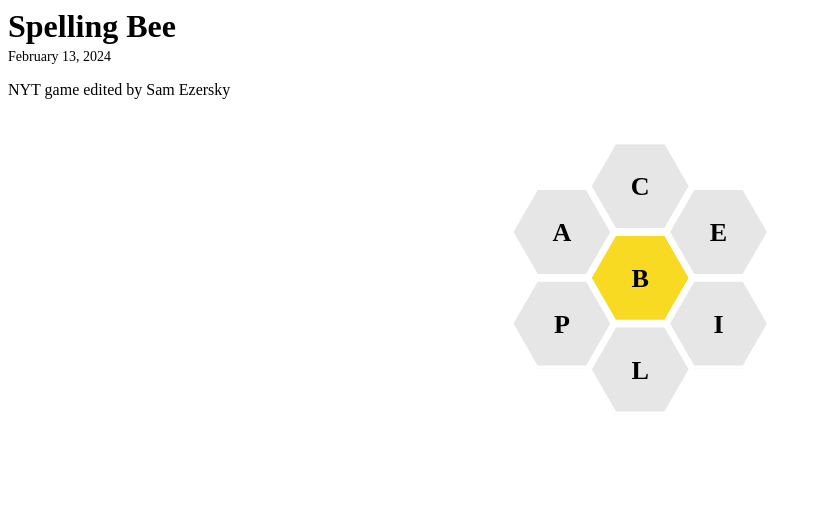
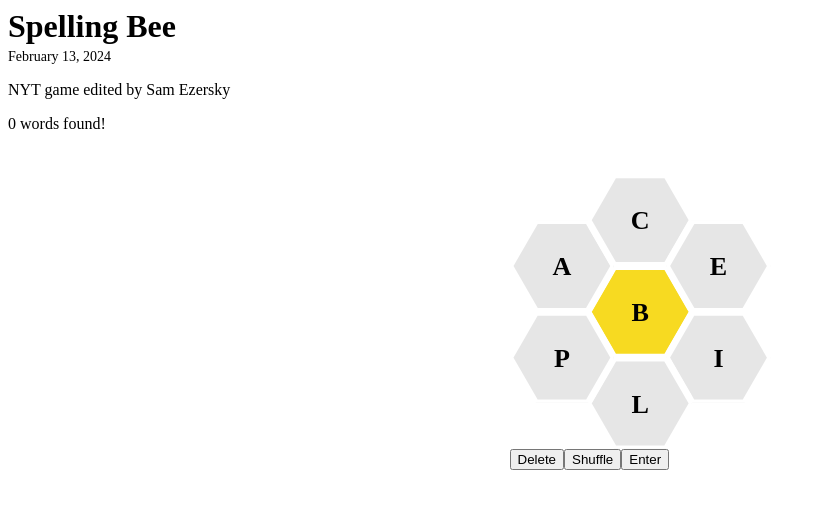
Before and after one commit to josephmokenela/spelling-bee, a React (Vite) app: page / in a window 1280 px wide. Shown: the top 508 px of the page, without its empty margins (0-822 px from the left). Built offline with nearby package versions, Linux system fonts and the light colour scheme.

Commit message:
Added the correct gueses component

```diff
--- a/src/App.jsx
+++ b/src/App.jsx
@@ -4,9 +4,37 @@
 import { useState } from 'react';
 import { Fragment } from 'react';
 import { Honeycomb } from './components/Honeycomb';
+import { Guess } from './components/Guess';
+import { CorrectGuesses } from './components/CorrectGuesses';
 
 function App() {
   const [data, setData] = useState();
+  const [guess, setGuess] = useState('');
+  const [correctGuesses, setCorrectGuesses] = useState([]);
+
+  const addLetter = (letter) => {
+    setGuess((g) => g + letter);
+  }
+
+  const removeLetter = () => {
+    setGuess(guess.slice(0, -1));
+  }
+
+  const addCorrectGuess = () => {
+    setCorrectGuesses([...correctGuesses, guess])
+  }
+
+  const checkGuess = () => {
+    if (correctGuesses.includes(guess)){
+      console.log('Already found');
+    } else if (data.answers && data.answers.includes(guess)) {
+      addCorrectGuess(guess);
+      console.log('Good job');
+    } else {
+      console.log('Not in the list');
+    }
+    setGuess('');
+  }
 
   useEffect(() => {
     async function fetchData() {
@@ -27,13 +55,18 @@
       data ?
       <Fragment>
         <Header date={data.displayDate} editor={data.editor} />
+        <CorrectGuesses correctGuesses={correctGuesses} />
         <section className='container'>
           <div className='inputs'>
             <div className='center'>
+              <Guess guess={guess} />
               <Honeycomb
               centerLetter={data.centerLetter}
               outerLetters={data.outerLetters}
-              validLetters={data.validLetters} />
+              validLetters={data.validLetters}
+              addLetter={addLetter}
+              removeLetter={removeLetter}
+              checkGuess={checkGuess} />
             </div>
           </div>
         </section>
--- /dev/null
+++ b/src/components/CorrectGuesses.jsx
@@ -0,0 +1,28 @@
+import { useState } from "react";
+
+export function CorrectGuesses({ correctGuesses }) {
+
+    const [isOpen, setIsOpen] = useState(false);
+
+    const openGuesses = (event) => {
+        event.preventDefault();
+        setIsOpen(true);
+    }
+
+    const closeGuesses = (event) => {
+        event.preventDefault();
+        setIsOpen(false);
+    }
+
+    return (
+        <section className="correctGuesses">
+            { isOpen ? <ul>
+                { correctGuesses.map((g) => {
+                    // we put the return or ()
+                   return <li key={g}>{g}</li>
+                })}
+            </ul> : <p>{correctGuesses.length} words found!</p> }
+            { isOpen ? <a className="openClose" href="#" onClick={closeGuesses}>Close</a> : correctGuesses.length > 0 ? <a className="openClose" href="#" onClick={openGuesses}>Open</a> : null}
+        </section>
+    );
+}
--- /dev/null
+++ b/src/components/Guess.jsx
@@ -0,0 +1,9 @@
+export function Guess({ guess }) {
+    return (
+        <section className="guess">
+            <p className="guess-letter">
+                { guess }
+            </p>
+        </section>
+    );
+}
--- a/src/components/Honeycomb.jsx
+++ b/src/components/Honeycomb.jsx
@@ -1,16 +1,40 @@
+import { useState } from "react";
 import { Letter } from "./Letter";
-export function Honeycomb({ centerLetter, outerLetters, validLetters
+import { Fragment } from "react";
+export function Honeycomb({
+        centerLetter,
+        outerLetters,
+        validLetters,
+        addLetter,
+        removeLetter,
+        checkGuess }) {
+    const [randomArray, setRandomArray] = useState([0, 1, 2, 3, 4, 5]);
 
-}) {
+    const shuffle = () => {
+        setRandomArray([...randomArray].sort((() => Math.random() - 0.5)));
+    }
     return (
-        <article className="honeycomb">
-            <Letter letter={centerLetter} isCenter={true} />
-            <Letter letter={outerLetters[0]} isCenter={false} />
-            <Letter letter={outerLetters[1]} isCenter={false} />
-            <Letter letter={outerLetters[2]} isCenter={false} />
-            <Letter letter={outerLetters[3]} isCenter={false} />
-            <Letter letter={outerLetters[4]} isCenter={false} />
-            <Letter letter={outerLetters[5]} isCenter={false} />
-        </article>
+        <Fragment>
+            <article className="honeycomb">
+                <Letter letter={centerLetter} isCenter={true} addLetter={addLetter} />
+                <Letter letter={outerLetters[randomArray[0]]} isCenter={false} addLetter={addLetter} />
+                <Letter letter={outerLetters[randomArray[1]]} isCenter={false} addLetter={addLetter} />
+                <Letter letter={outerLetters[randomArray[2]]} isCenter={false} addLetter={addLetter} />
+                <Letter letter={outerLetters[randomArray[3]]} isCenter={false} addLetter={addLetter} />
+                <Letter letter={outerLetters[randomArray[4]]} isCenter={false} addLetter={addLetter} />
+                <Letter letter={outerLetters[randomArray[5]]} isCenter={false} addLetter={addLetter} />
+            </article>
+            <section className="buttons">
+                <button className="button" onClick={removeLetter}>
+                    Delete
+                </button>
+                <button className="button" onClick={shuffle}>
+                    Shuffle
+                </button>
+                <button className="button" onClick={checkGuess}>
+                    Enter
+                </button>
+            </section>
+        </Fragment>
     );
 }
--- a/src/components/Letter.jsx
+++ b/src/components/Letter.jsx
@@ -1,6 +1,6 @@
-export function Letter({ letter, isCenter }) {
+export function Letter({ letter, isCenter, addLetter }) {
     return(
-        <svg className={ "cell" + (isCenter ? " center-letter" : " outer-letter") } viewBox="0 0 120 103.92304845413263">
+        <svg className={ "cell" + (isCenter ? " center-letter" : " outer-letter") } viewBox="0 0 120 103.92304845413263" onClick={() => addLetter(letter)}>
             <polygon className="cell-fill" points="0,51.96152422706631 30,0 90,0 120,51.96152422706631 90,103.92304845413263 30,103.92304845413263" stroke="white" strokeWidth="7.5"></polygon>
             <text className="cell-letter" x="50%" y="50%" dy="0.35em">{ letter }</text>
         </svg>
```
Also changed, not shown: src/components/Score.jsx (added).
